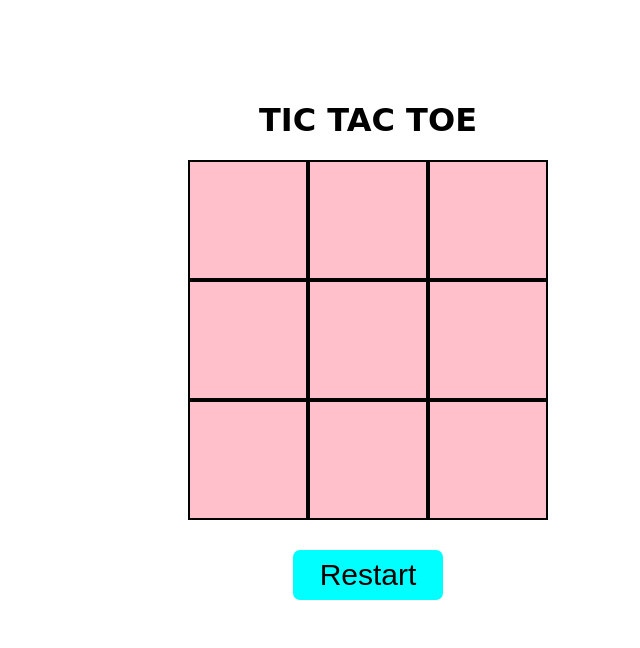
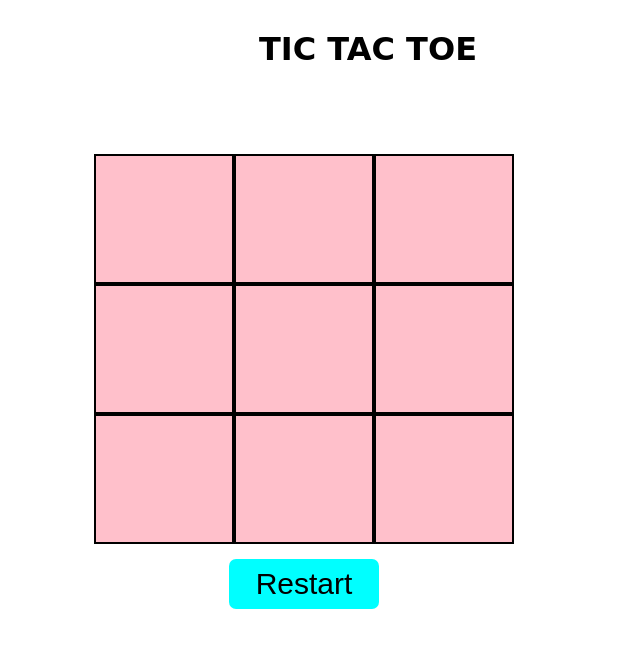
Before and after one commit to acciojob/tictactoe-Durga-velu, a website: page main.html in a window 1280 px wide. Both pictures are taken after a click on the button "Start Game". Shown: the whole page, without its empty margins (272-912 px from the left). Drawn offline with Linux system fonts and the light colour scheme.

Commit message:
created a submission

```diff
--- a/main.html
+++ b/main.html
@@ -10,9 +10,9 @@
 	<!-- the entire body must be written by student -->
 
 
- <div class="container">
+  <h1>TIC TAC TOE</h1>
+    <div class="container">
         <div class="entrance">
-            <h1>TIC TAC TOE</h1>
             <label for="player1">Player 1</label>
             <input type="text" name="play" id="player1" placeholder="enter name"><br><br>
             <label for="player2">Player 2</label>
@@ -21,7 +21,6 @@
         </div>
 
         <div class="GameStarted">
-            <h1>TIC TAC TOE</h1>
             <div class="message">
 
             </div>
@@ -43,6 +42,7 @@
     </div>
 
 
+
     <script type="text/javascript" src="./script.js">
 </script>
 
--- a/script.js
+++ b/script.js
@@ -1,5 +1,4 @@
 //your JS code here. If required.
-
 let user1=document.getElementById("player1")
 let user2=document.getElementById("player2")
 let startBtn=document.querySelector("#submit")
@@ -22,12 +21,14 @@ let winPattern=[
     [3,4,5],
     [6,7,8],
 ]
-
+let currentPlayer=user1;
 function restartGame(){
-    let gameActive=true;
-    message.textContent="";
+   currentPlayer=user1
+     gameActive=true;
+       message.textContent=`${currentPlayer.value} you're up!`
 
     enablesCell();
+
 }
 
  startBtn.addEventListener("click",()=>{
@@ -39,12 +40,15 @@ gameBoard.style.display="block"
         return;
     }
     let currentPlayer=user1;
- gameActive=true;
+
 
             message.textContent=`${currentPlayer.value} you're up!`
         })
  cells.forEach((cell)=>{
+    currentPlayer=user1;
+        gameActive=true;
     cell.addEventListener("click",()=>{
+
         if(gameActive){
             cell.innerText="X"
             currentPlayer=user2
@@ -76,6 +80,7 @@ function enablesCell(){
     for(let cell of cells){
         cell.disabled=false;
         cell.innerText="";
+
     }
 }
 
@@ -91,7 +96,7 @@ function checkWinner(){
         let position2=cells[pattern[1]].innerText
         let position3=cells[pattern[2]].innerText
         console.log(pattern)
-        if(position1 !=="" && position2!=="" && position3 !=="")
+        if(position1 !=="" && position2!=="" && position3 !==""){
             if(position1===position2 && position2===position3){
 
                 if(position1==="X"){
@@ -111,8 +116,11 @@ function checkWinner(){
 
     }
 
+
     }
+
 
 }
 
+}
 restart.addEventListener("click",restartGame)
--- a/styles.css
+++ b/styles.css
@@ -1,4 +1,3 @@
-/*  your css code here. If applicable */
 
 body{
     padding: 0;
@@ -11,8 +10,9 @@ body{
     justify-content: center;
     align-items: center;
     flex-direction: column;
-    width:100vw;
-    height: 85vh;
+    width:90vw;
+    height: 70vh;
+    overflow: hidden;
 }
 
 .container .entrance{
@@ -41,9 +41,11 @@ label{
 display: none;
 justify-content: center;
 align-items: center;
+
 }
 
 h1{
+    margin-top:30px;
     text-align: center;
 }
 
@@ -57,14 +59,18 @@ h1{
 
 .board{
     display: grid;
-    grid-template-columns:repeat(3,auto);
+    grid-template-columns:repeat(3,1fr);
+    grid-template-rows: repeat(3,1fr);
+    gap:0;
+
+    padding-top: 10px;
     margin-top: 15PX;
 
 }
 .board .cell{
     font-family:cursive;
-    height: 120px;
-width: 120px;
+    height: 130px;
+width: 140px;
 font-size:30px;
 border: 2px solid black;
 color: black;
@@ -75,7 +81,7 @@ background-color:pink;
 #restarting{
     display: flex;
     justify-content: center;
-    margin-top: 30px;
+    margin-top: 15px;
 }
 
 #Restart{
```
